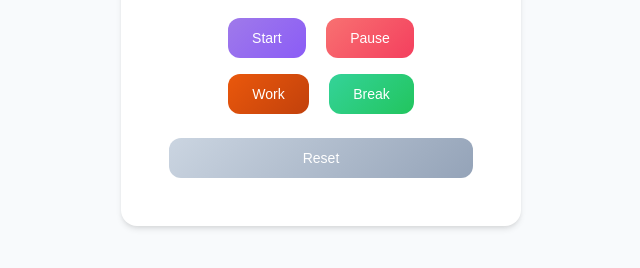
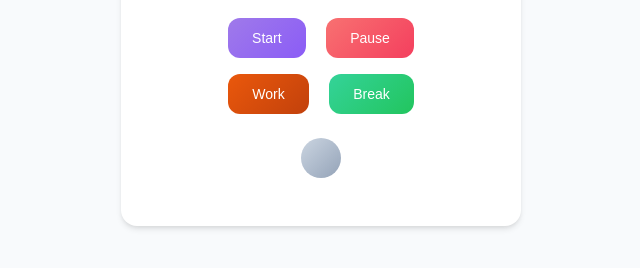
Before and after one commit to jkrums/pomodoro, a plain HTML site: page index.html in a window 1280 px wide. Shown: the part 416-684 px from the top of the page, without its empty margins (319-959 px from the left). Drawn offline with Linux system fonts and the light colour scheme.

Commit message:
Replaced reset button with icon

```diff
--- a/index.html
+++ b/index.html
@@ -22,7 +22,9 @@
             <button id="break" class="break-mode">Break</button>
         </div>
         <div class="reset-container">
-            <button id="reset">Reset</button>
+            <button id="reset" title="Reset Timer">
+                <i class="fas fa-redo-alt"></i>
+            </button>
         </div>
     </div>
     <script src="script.js"></script>
--- a/styles.css
+++ b/styles.css
@@ -101,22 +101,27 @@ body {
 
 .reset-container {
     margin-top: 1rem;
+    text-align: center;
 }
 
 .reset-container button {
-    width: 100%;
-    font-size: 0.875rem;
-    padding: 0.75rem 1.5rem;
+    width: auto;
+    font-size: 1rem;
+    padding: 0.5rem;
     cursor: pointer;
     border: none;
-    border-radius: 12px;
-    background: linear-gradient(135deg, #cbd5e1, #94a3b8);  /* Slate gradient */
+    border-radius: 50%;
+    background: linear-gradient(135deg, #cbd5e1, #94a3b8);
     color: white;
-    font-weight: 500;
     transition: all 0.2s ease;
+    height: 2.5rem;
+    width: 2.5rem;
+    display: inline-flex;
+    align-items: center;
+    justify-content: center;
 }
 
 .reset-container button:hover {
     background: linear-gradient(135deg, #94a3b8, #64748b);
-    transform: translateY(-1px);
+    transform: rotate(180deg);
 }
```
